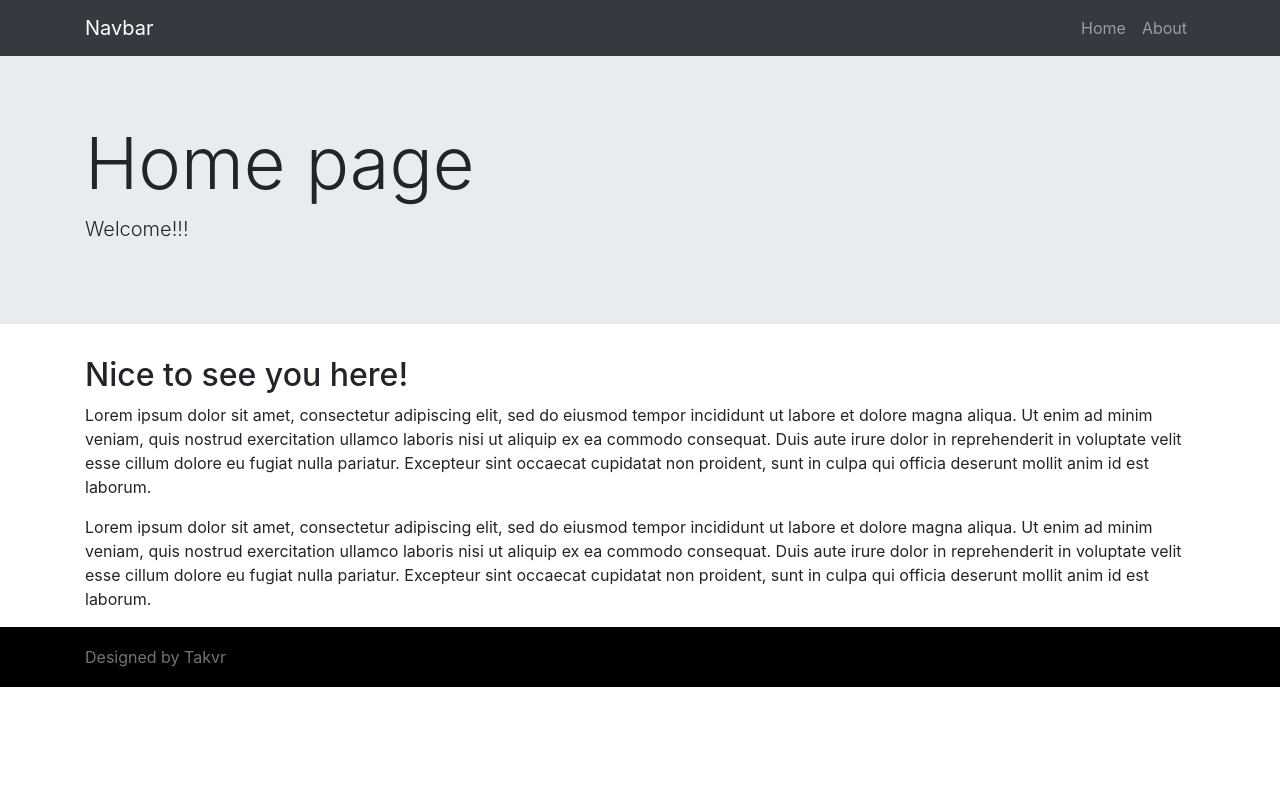
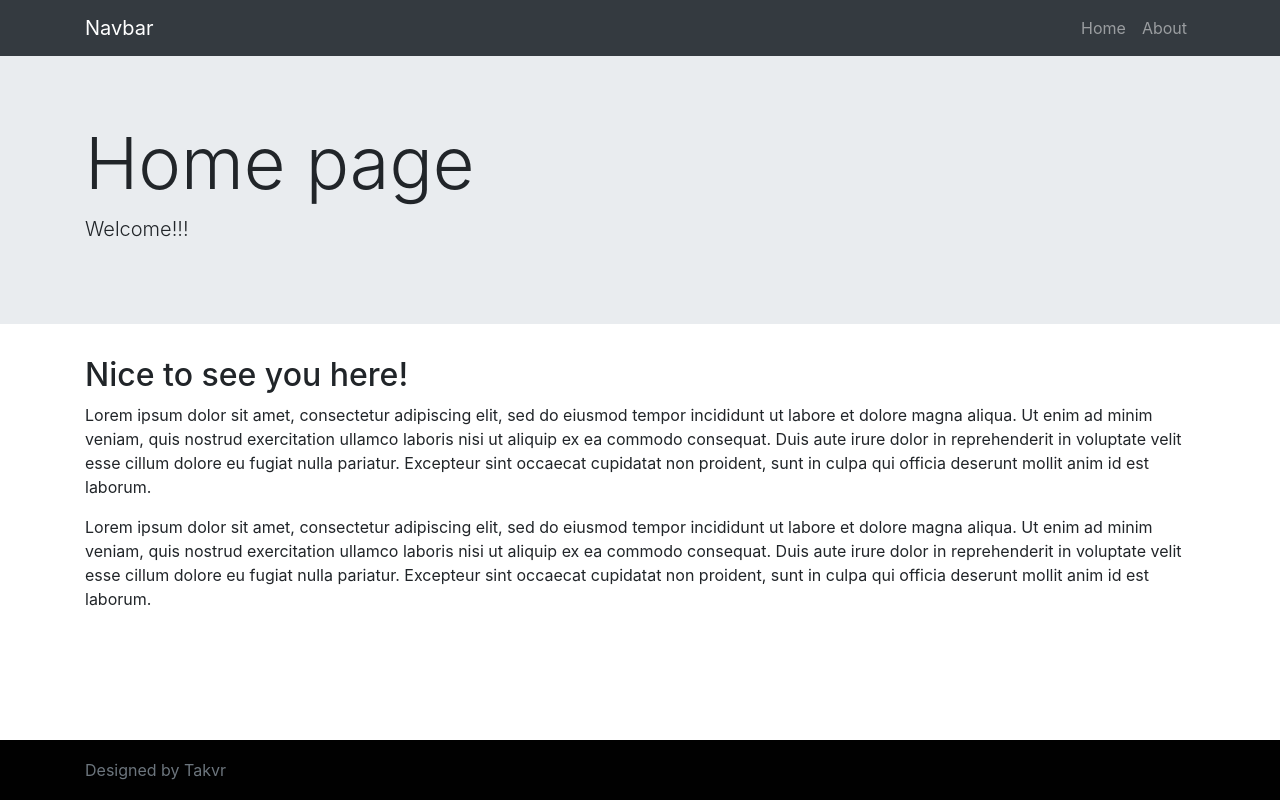
Before and after one commit to takvr/react-website, a React (Create React App) app: page / in a window 1280 px wide. Built offline with nearby package versions, Linux system fonts and the light colour scheme.

Commit message:
Update Footer.css

```diff
--- a/src/components/Footer.css
+++ b/src/components/Footer.css
@@ -1,6 +1,7 @@
 .footer {
-    position: static;
+    position: absolute;
     bottom: 0;
+    margin-top: 5%;
     width: 100%;
     height: 60px;
     line-height: 60px;
```
